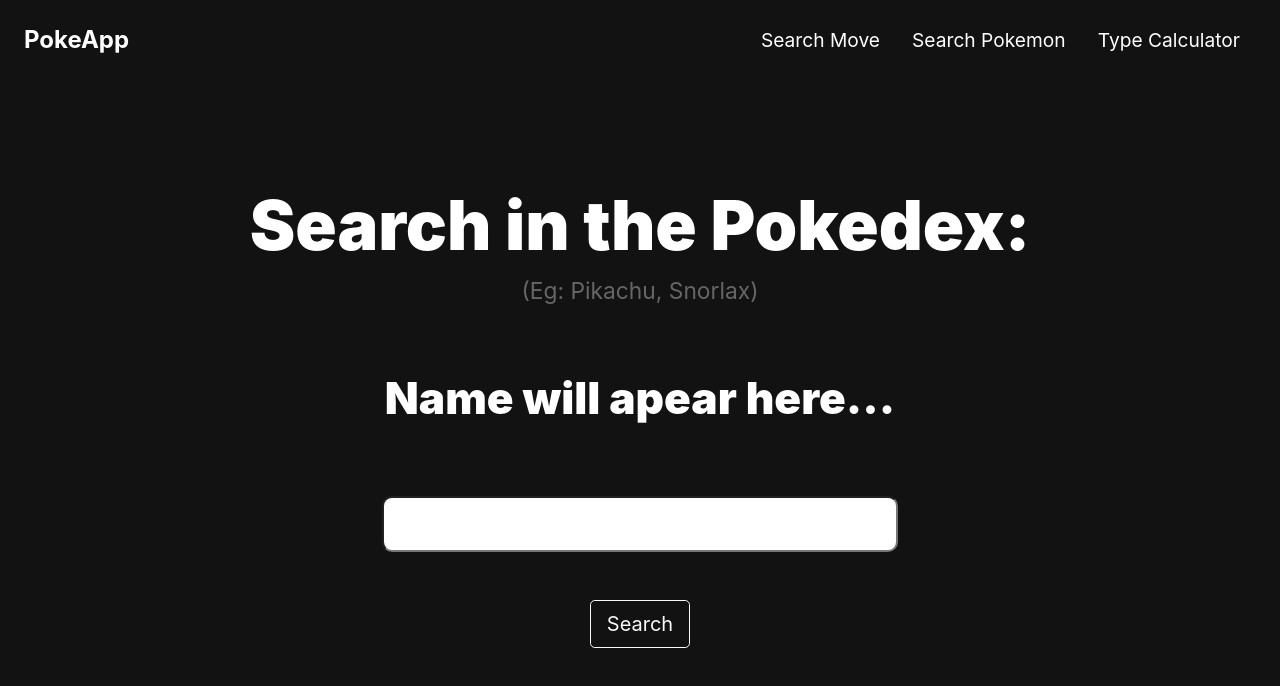
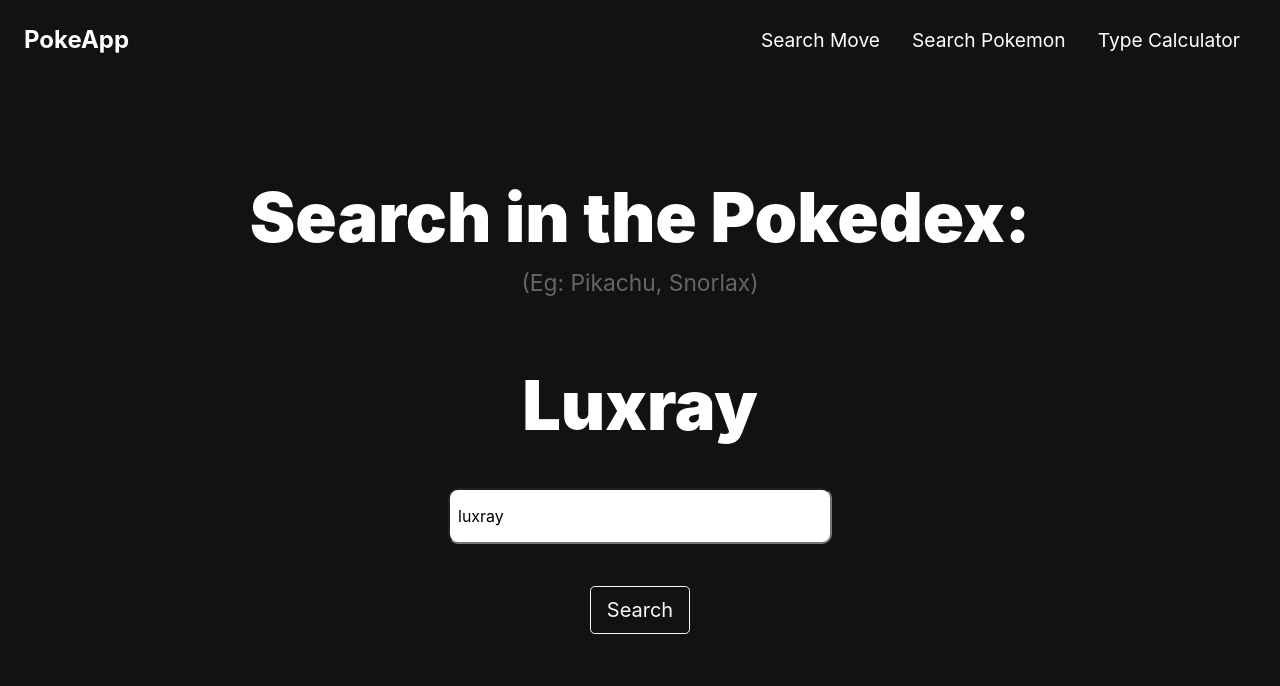
Before and after one commit to TheRoro/PokeApp, a React (Create React App) app: page /search in a window 1280 px wide. Shown: the top 686 px of the page. Built offline with nearby package versions, Linux system fonts and the light colour scheme.

Commit message:
🎨 Changed Predictions Styles
Changed predictions styles and search view.

```diff
--- a/src/Components/Search/SearchPokemon.tsx
+++ b/src/Components/Search/SearchPokemon.tsx
@@ -10,7 +10,7 @@
 import Attacks from './Attacks';
 import pkmnInfoInit from '../../Assets/pkmnInfoInit.json';
 import pokemonList from '../Tools/PokemonList';
-import Autocomplete from '../Tools/Autocomplete';
+import Autocomplete from '../Tools/AutoComplete/Autocomplete';
 
 import {
     Switch,
@@ -27,7 +27,7 @@
 const SearchPokemon: React.FC<Props> = () =>{
     let match = useRouteMatch();
     const history = useHistory();
-    const [pkmnName, setpkmnName] = React.useState<pokemonName>(['', '']);
+    const [pkmnName, setpkmnName] = React.useState<pokemonName>(['Luxray', 'luxray']);
     const [pkmnInfo, setpkmnInfo] = React.useState<pokemonInfo>(pkmnInfoInit);
     const [pkmnId, setpkmnId] = React.useState<number>(405);
     const [pkmnImg, setpkmnImg] = React.useState(<img className="poke-image" src={`https://pokeres.bastionbot.org/images/pokemon/405.png`} alt={'luxray'}/>);
@@ -101,10 +101,10 @@
                 <Attacks pkmnInfo={pkmnInfo}/>
             </Route>
             <Route path={`${match.path}/`}>
-                <Container className="full-height">
-                    <Row className="align-items-center full-height">
+                <Container className="full-height mt-5">
+                    <Row className="full-height mt-4">
                         <Col xs={12}>
-                            <Row className="justify-content-center">
+                            <Row className="justify-content-center mt-5">
                                 <Col xs="auto">
                                     <h1 className="title2 centered-text">Search in the Pokedex:</h1>
                                 </Col>
@@ -118,7 +118,7 @@
                                 <Col xs="auto" className="search-text">
                                     {pkmnName[0] !== '' ?
                                     <h1 className="title2 centered-text">{pkmnName[0]}</h1>
-                                    :<h1 className="title4 centered-text">Name will apear here...</h1>}
+                                    :<h1 className="title2 centered-text">...</h1>}
                                 </Col>
                             </Row>
                             <Row className="justify-content-center mt-4">
--- a/src/Components/Tools/autocomplete.css
+++ b/src/Components/Tools/AutoComplete/Autocomplete.css
@@ -5,29 +5,38 @@
     position: relative;
   } */
   .search-box {
-    /* border: 4px solid transparent; */
+    min-width: 207px;
+    max-width: 400px;
+    height: 7vh;
+    min-height: 10px;
+    max-height: 65px;
     border-radius: 10px;
-    font-size: 2rem;
-    width: 100%;
+    font-size: 1rem;
     padding: 0.5rem;
     transition: width 0.3s;
   }
   .search-box:focus {
-    width: 100%;
     outline: none;
     /* border: 4px solid #08a1b6; */
   }
 
   .search-div{
+    max-height: 50px;
+    text-align: right;
+    position: relative;
     display: block;
     list-style: none;
     width: 100%;
   }
 
   ul.options {
+    min-width: 200px;
+    max-width: 400px;
+    height: 7vh;
+    min-height: 10px;
+    max-height: 65px;
     display: block;
     list-style: none;
-    width: 100%;
     transition: width 0.3s;
     position: relative;
     padding: 0;
@@ -37,25 +46,24 @@
     color: #000;
     display: block;
     background: white;
-    width: 100%;
     border-radius: 0px;
     font-size: 1rem;
-    width: 100%;
     padding: 0.5rem;
     transition: width 0.3s;
   }
   ul.options li:hover {
-    font-weight: bold;
-    /* color: #00b4cc; */
     cursor: pointer;
     transition: 0.3s all;
+    background: #ededed;
   }
 
   ul.options li.option-active {
     background: whitesmoke;
-    font-size: 1.2rem;
+    font-size: 1rem;
     color: #03dac5;
   }
   .no-options {
+    margin-left: 1rem;
+    margin-top: 1rem;
     color: white;
   }
--- a/src/Components/Tools/Autocomplete.jsx
+++ b/src/Components/Tools/AutoComplete/Autocomplete.jsx
@@ -1,6 +1,6 @@
 import React, { Component } from 'react';
 import PropTypes from 'prop-types';
-import './autocomplete.css';
+import './Autocomplete.css';
 
 export class Autocomplete extends Component {
   constructor(props) {
```
